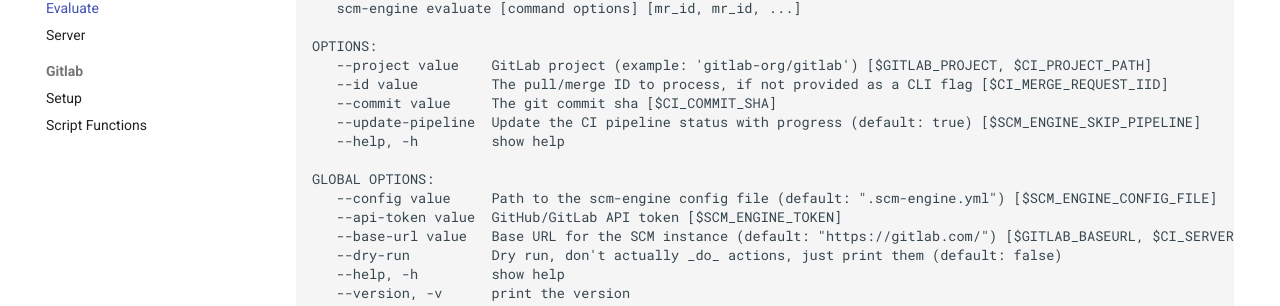
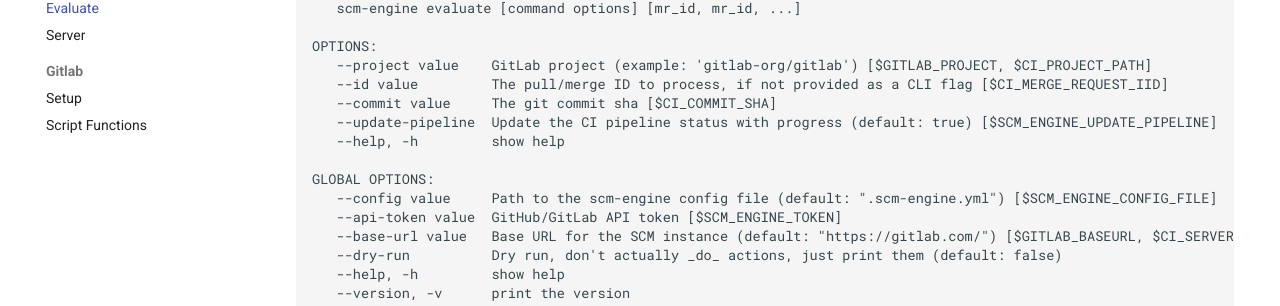
Before and after one commit to jippi/scm-engine, an MkDocs documentation site: the page built from docs/commands/evaluate.md, in a window 1280 px wide. Shown: the part 309-615 px from the top of the page. Built offline with MkDocs 1.6.1 and Material for MkDocs 9.7.7, drawn with Linux system fonts in a browser that asks for light colours; plug-ins that fetch from the network failed and are left out; comment, search, counter and statistics services are not loaded.

Commit message:
fix: update --update-pipeline env var

```diff
--- a/docs/commands/evaluate.md
+++ b/docs/commands/evaluate.md
@@ -18,7 +18,7 @@
    --project value    GitLab project (example: 'gitlab-org/gitlab') [$GITLAB_PROJECT, $CI_PROJECT_PATH]
    --id value         The pull/merge ID to process, if not provided as a CLI flag [$CI_MERGE_REQUEST_IID]
    --commit value     The git commit sha [$CI_COMMIT_SHA]
-   --update-pipeline  Update the CI pipeline status with progress (default: true) [$SCM_ENGINE_SKIP_PIPELINE]
+   --update-pipeline  Update the CI pipeline status with progress (default: true) [$SCM_ENGINE_UPDATE_PIPELINE]
    --help, -h         show help
 
 GLOBAL OPTIONS:
```
Also changed, not shown: docs/commands/server.md (+1 -1 lines), 1 other file.
